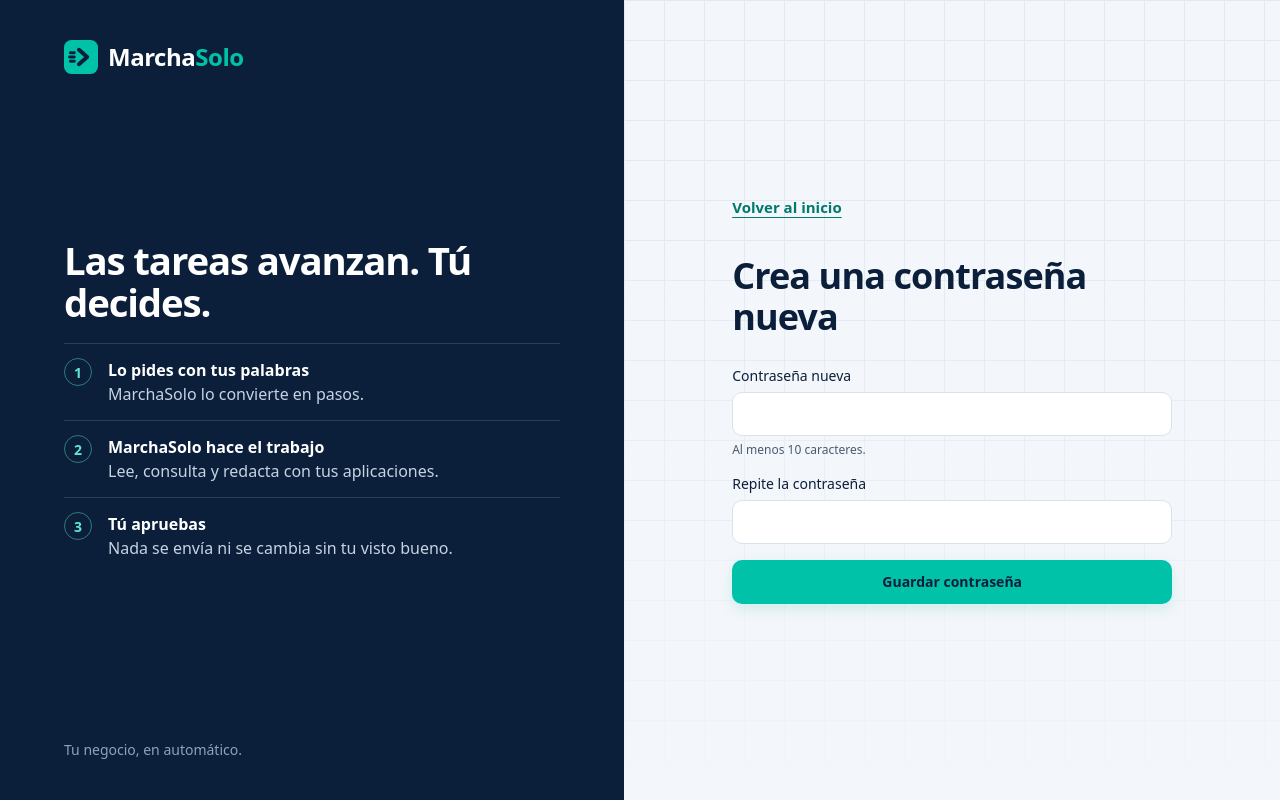
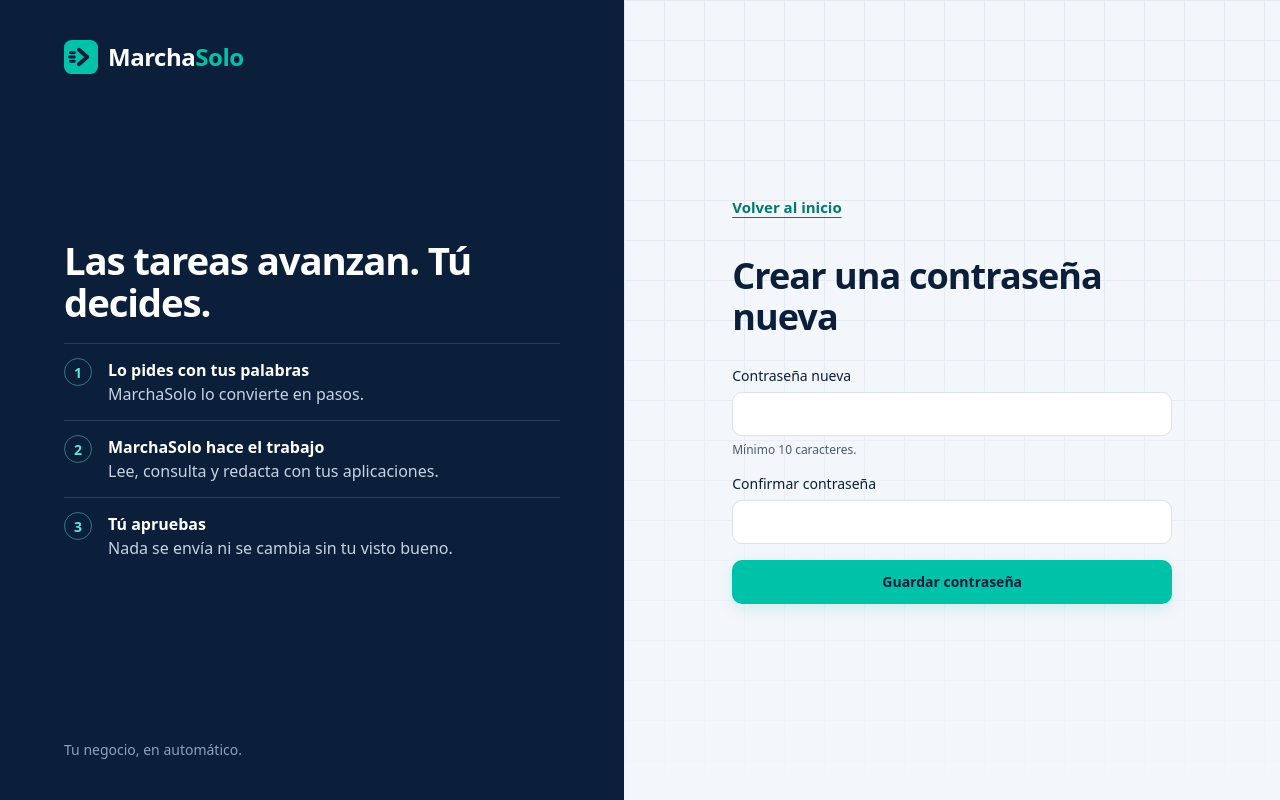
Before and after one commit to CESARKUBEREK/Delega, a Next.js app: page /reset-password in a window 1280 px wide. Shown: the top 800 px of the page. Built offline with nearby package versions, Linux system fonts and the light colour scheme; no server answers.

Commit message:
Ajusta recuperación de contraseña

```diff
--- a/src/app/(auth)/reset-password/page.tsx
+++ b/src/app/(auth)/reset-password/page.tsx
@@ -9,7 +9,7 @@ export default function ResetPasswordPage() {
   const [state, action] = useActionState<FormState, FormData>(updatePassword, {})
 
   return (
-    <Sheet title="Crea una contraseña nueva" sheetName="Contraseña">
+    <Sheet title="Crear una contraseña nueva" sheetName="Contraseña">
       <form action={action} className="flex flex-col gap-4" noValidate>
         <Field
           id="password"
@@ -19,9 +19,9 @@ export default function ResetPasswordPage() {
           autoComplete="new-password"
           minLength={10}
           required
-          hint="Al menos 10 caracteres."
+          hint="Mínimo 10 caracteres."
         />
-        <Field id="confirm" name="confirm" type="password" label="Repite la contraseña" autoComplete="new-password" required />
+        <Field id="confirm" name="confirm" type="password" label="Confirmar contraseña" autoComplete="new-password" required />
         <FormMessage error={state.error} />
         <SubmitButton pendingLabel="Guardando…">Guardar contraseña</SubmitButton>
       </form>
```
